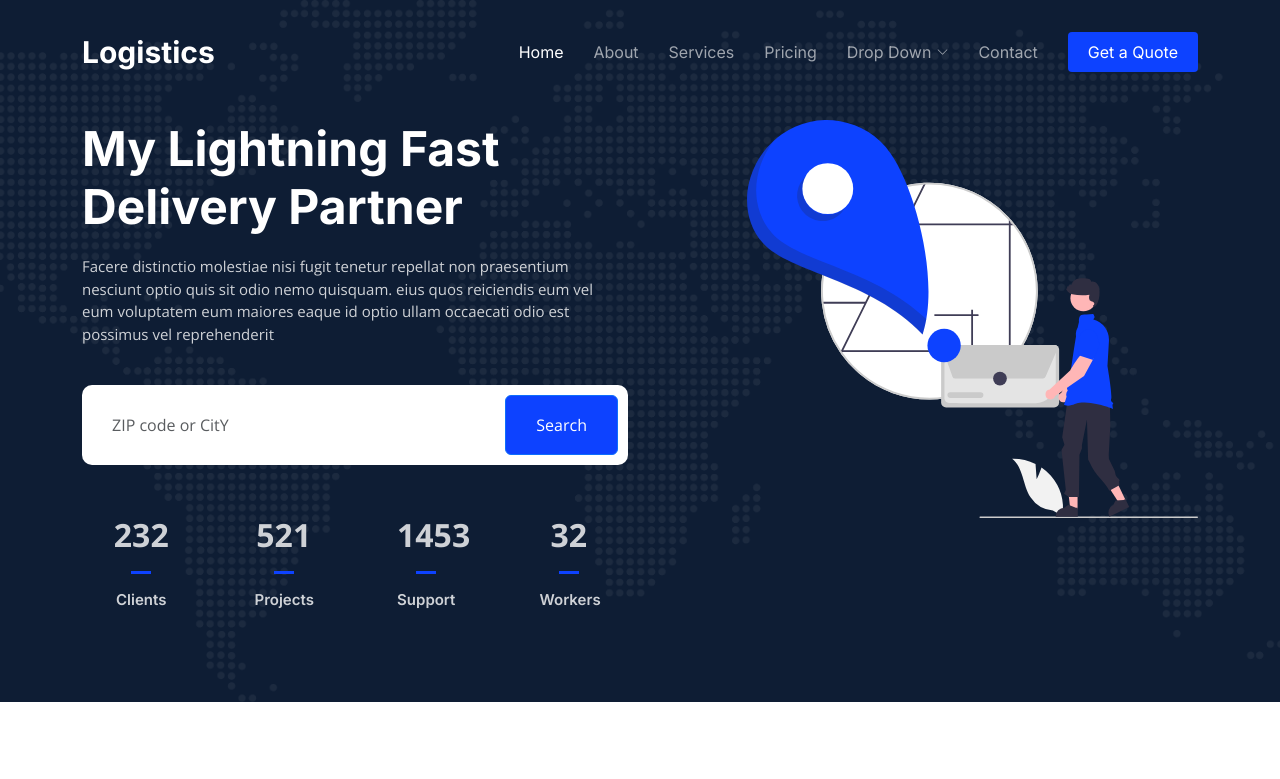
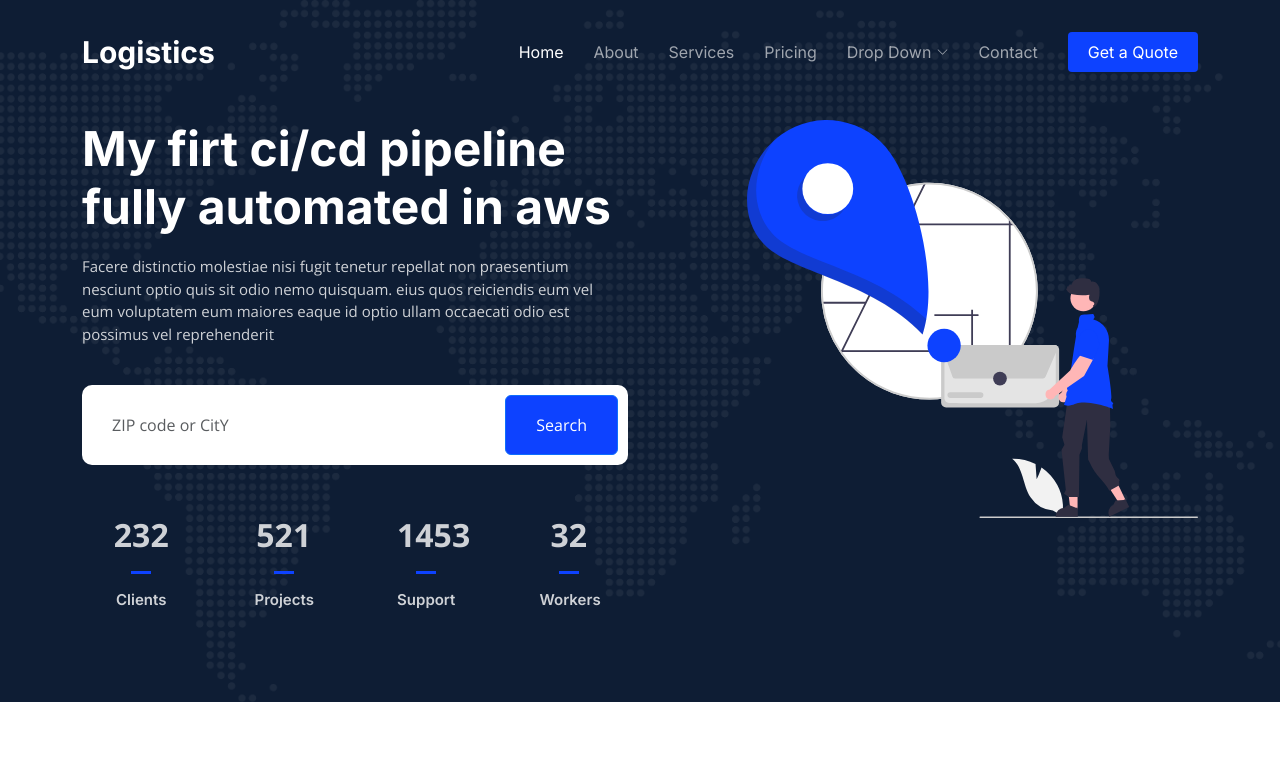
Before and after one commit to kserge2001/ci-cd-pipeline-aws-w13, a plain HTML site: page index.html in a window 1280 px wide. Shown: the top 779 px of the page. Drawn offline with nearby package versions, Linux system fonts and the light colour scheme.

Commit message:
sprint 4

```diff
--- a/index.html
+++ b/index.html
@@ -89,7 +89,7 @@
     <div class="container">
       <div class="row gy-4 d-flex justify-content-between">
         <div class="col-lg-6 order-2 order-lg-1 d-flex flex-column justify-content-center">
-          <h2 data-aos="fade-up">My Lightning Fast Delivery Partner</h2>
+          <h2 data-aos="fade-up">My firt ci/cd pipeline fully automated in aws</h2>
           <p data-aos="fade-up" data-aos-delay="100">Facere distinctio molestiae nisi fugit tenetur repellat non praesentium nesciunt optio quis sit odio nemo quisquam. eius quos reiciendis eum vel eum voluptatem eum maiores eaque id optio ullam occaecati odio est possimus vel reprehenderit</p>
 
           <form action="#" class="form-search d-flex align-items-stretch mb-3" data-aos="fade-up" data-aos-delay="200">
```
